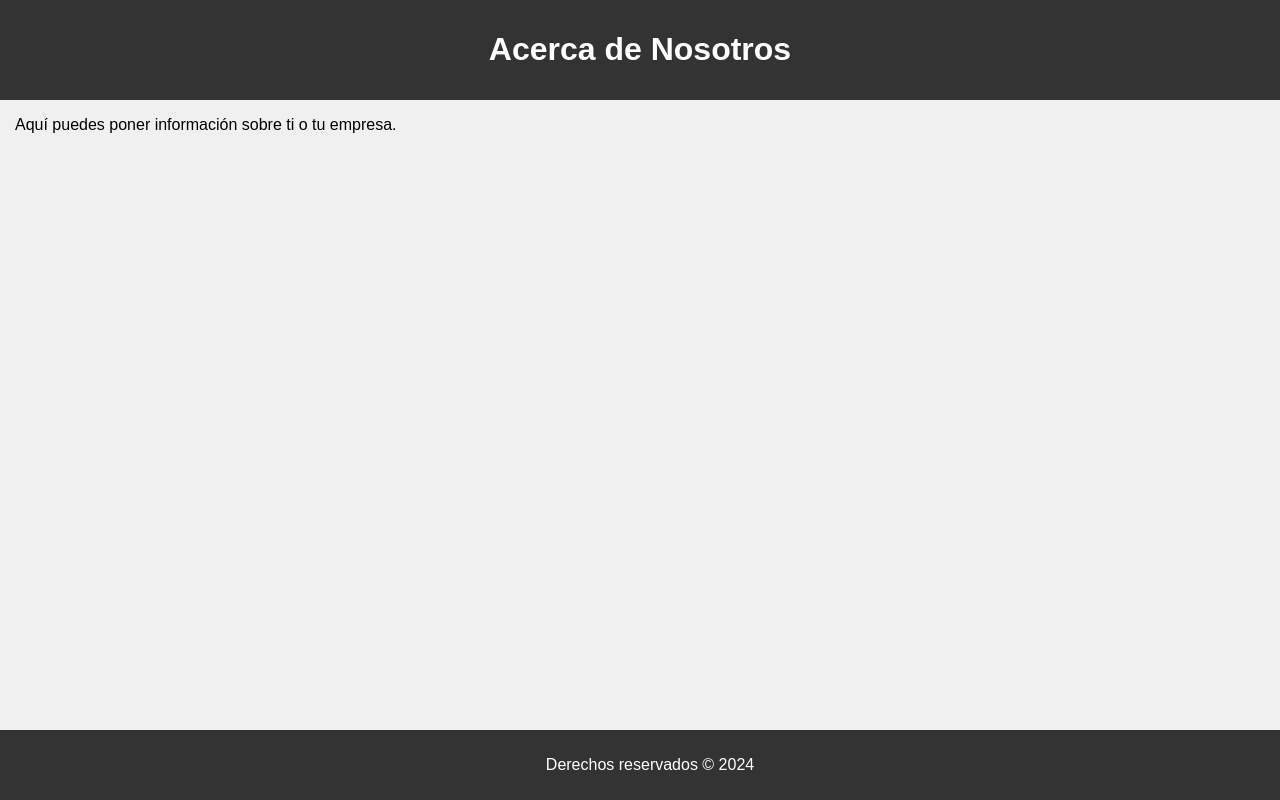
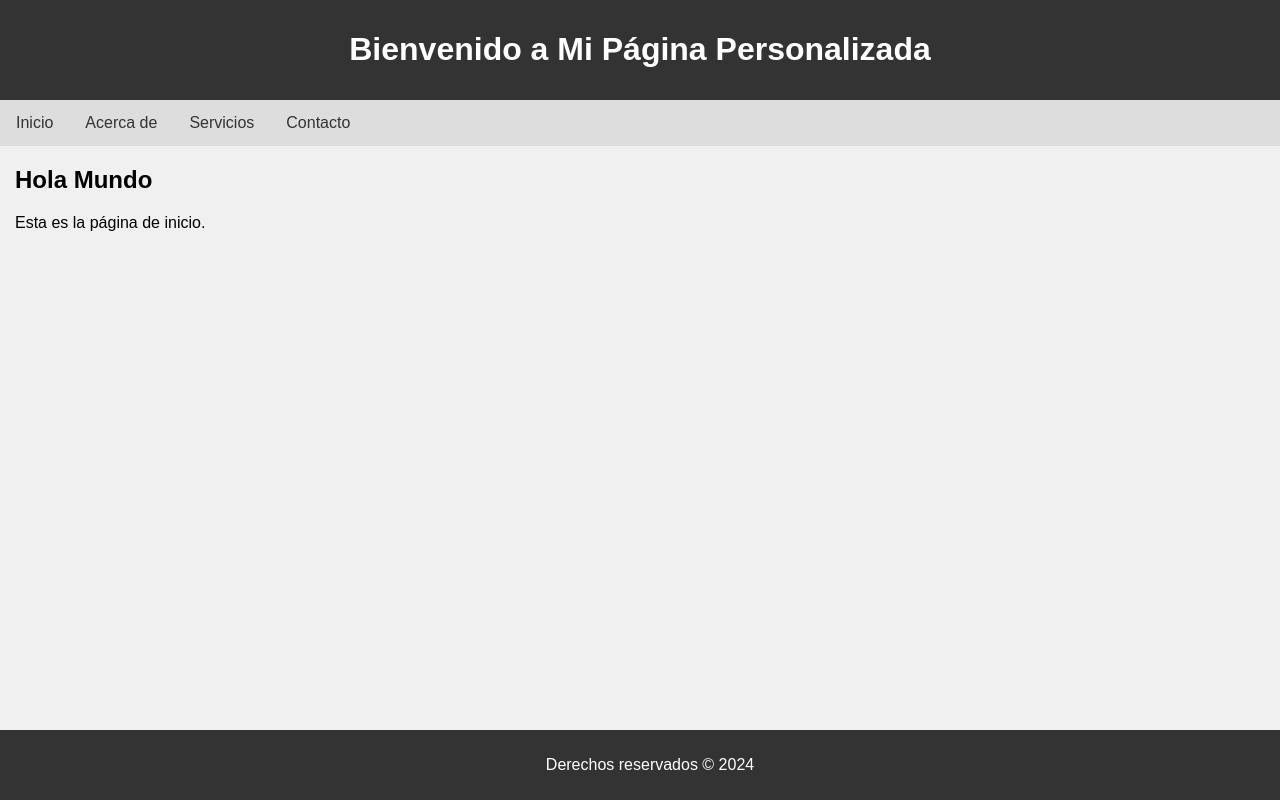
Before and after one commit to Joelhernandezc92/miprimeraweb, a plain HTML site: page acerca.html in a window 1280 px wide. Drawn offline with Linux system fonts and the light colour scheme.

Commit message:
Update acerca.html

```diff
--- a/acerca.html
+++ b/acerca.html
@@ -1,15 +1,22 @@
 <!DOCTYPE html>
 <html>
 <head>
-    <title>Acerca de</title>
+    <title>Mi Página Personalizada</title>
     <link rel="stylesheet" type="text/css" href="styles.css">
 </head>
 <body>
     <div class="header">
-        <h1>Acerca de Nosotros</h1>
+        <h1>Bienvenido a Mi Página Personalizada</h1>
+    </div>
+    <div class="nav">
+        <a href="index.html">Inicio</a>
+        <a href="acerca.html">Acerca de</a>
+        <a href="servicios.html">Servicios</a>
+        <a href="contacto.html">Contacto</a>
     </div>
     <div class="main">
-        <p>Aquí puedes poner información sobre ti o tu empresa.</p>
+        <h2 id="Joel">Hola Mundo</h2>
+        <p>Esta es la página de inicio.</p>
     </div>
     <div class="footer">
         <p>Derechos reservados © 2024</p>
```
